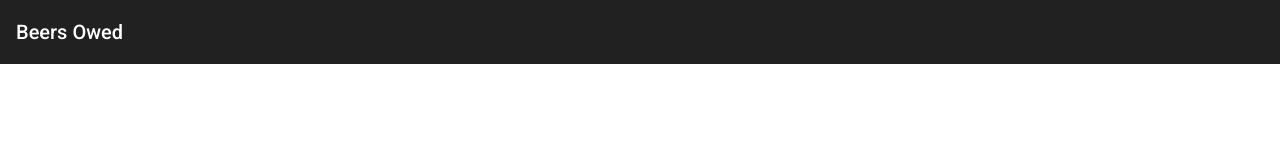
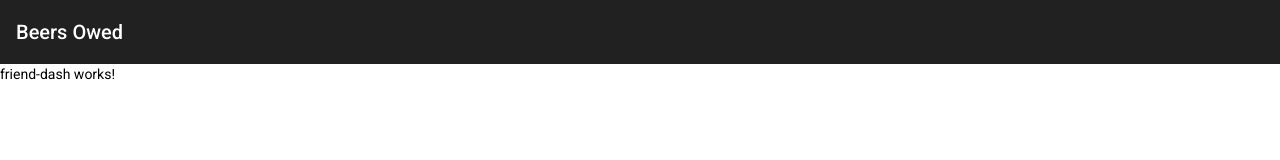
Before and after one commit to Napear/BeersOwed, an Angular app: page / in a window 1280 px wide. Shown: the top 160 px of the page. Built offline with nearby package versions, Linux system fonts and the light colour scheme.

Commit message:
Initial Friend dashboard inclusion

```diff
--- a/src/app/app.component.html
+++ b/src/app/app.component.html
@@ -1 +1,2 @@
 <beers-navbar></beers-navbar>
+<beers-friend-dash></beers-friend-dash>
--- a/src/app/friend-dash/friend-dash.module.ts
+++ b/src/app/friend-dash/friend-dash.module.ts
@@ -8,6 +8,7 @@ import { FriendDashComponent } from './friend-dash.component';
   declarations: [FriendDashComponent],
   imports: [
     CommonModule
-  ]
+  ],
+  exports: [FriendDashComponent]
 })
 export class FriendDashModule { }
```
